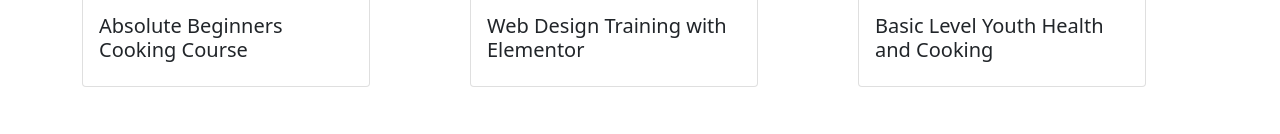
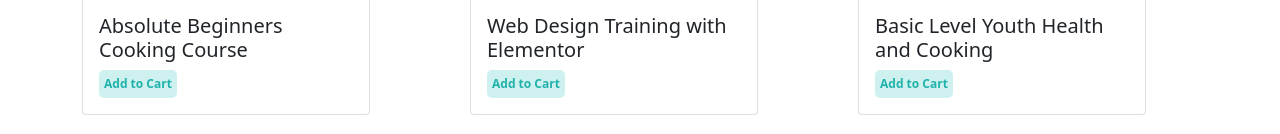
Before and after one commit to Momenuzzaman/educational-website, a React (Create React App) app: page /course in a window 1280 px wide. Shown: the part 482-616 px from the top of the page. Built offline with nearby package versions, Linux system fonts and the light colour scheme.

Commit message:
add button

```diff
--- a/src/Components/Home/Tutorial/Tutorial.js
+++ b/src/Components/Home/Tutorial/Tutorial.js
@@ -23,6 +23,7 @@ const Tutorial = ({ tutorial }) => {
                         </Card.Text>
                     </div>
                     <Card.Title>{name}</Card.Title>
+                    <button className="cart-button add-cart">Add to Cart</button>
                 </Card.Body>
             </Card>
         </div>
```
